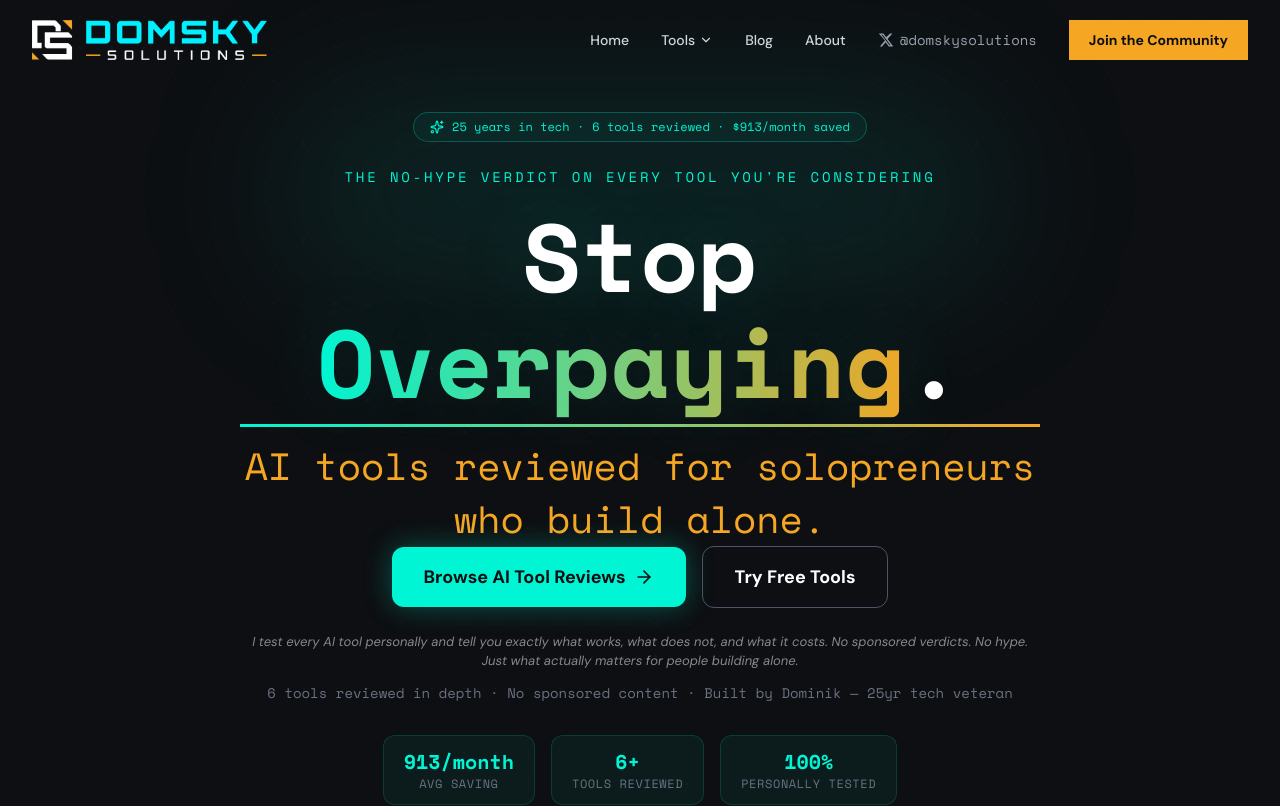
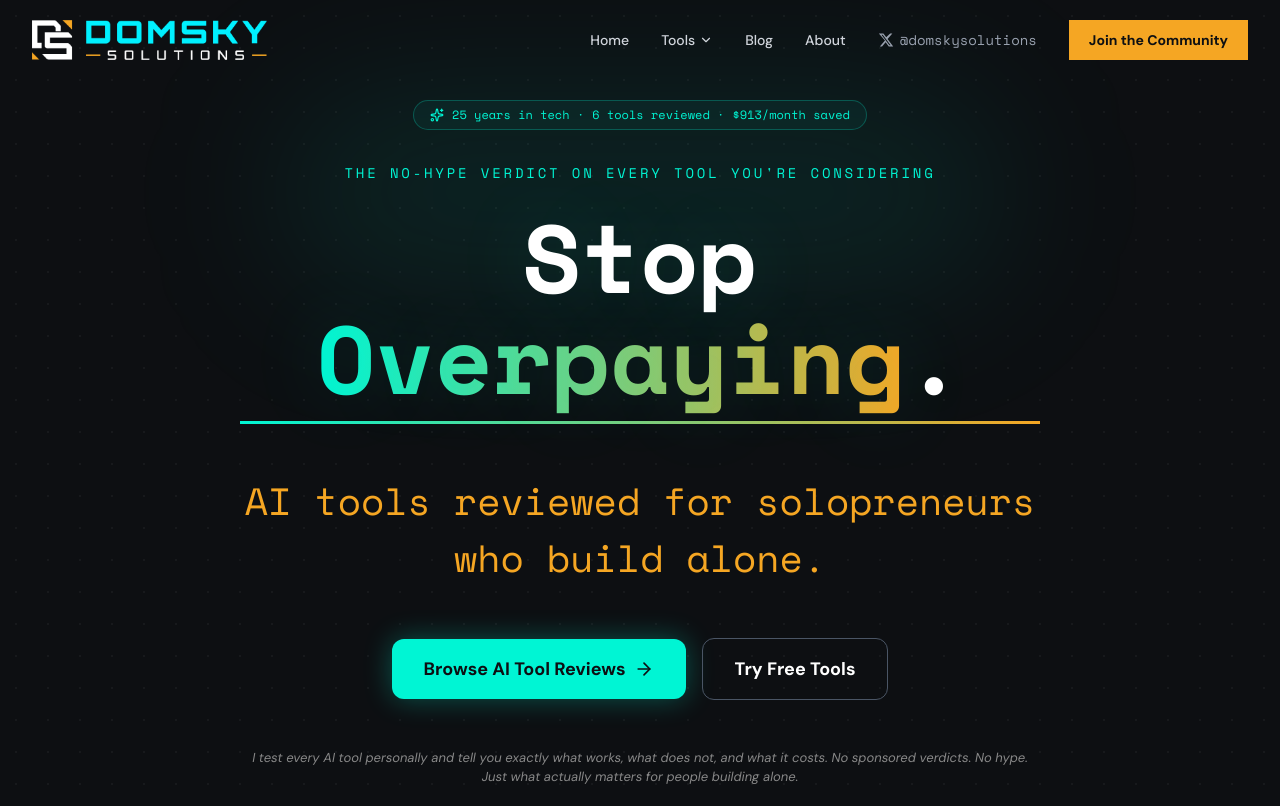
Before and after one commit to domskysolutions-collab/domskysolutions.com, a React (Vite) app: page / in a window 1280 px wide. Shown: the top 806 px of the page. Built offline with nearby package versions, Linux system fonts and the light colour scheme.

Commit message:
Update HomePage.tsx

```diff
--- a/src/pages/HomePage.tsx
+++ b/src/pages/HomePage.tsx
@@ -13,7 +13,10 @@
   return (
     <main className="bg-brand-bg min-h-screen">
       {/* Hero */}
-      <section className="relative pt-28 pb-16 md:pb-24 px-4 sm:px-6 lg:px-8 overflow-hidden">
+      <section
+        className="relative px-4 sm:px-6 lg:px-8 overflow-hidden"
+        style={{ paddingTop: 100, paddingBottom: 100 }}
+      >
         <div className="absolute inset-0 bg-grid-pattern opacity-40 pointer-events-none" aria-hidden />
         <div className="absolute top-24 left-1/2 -translate-x-1/2 w-[min(90vw,720px)] h-48 bg-brand-cyan/10 blur-[80px] rounded-full pointer-events-none" aria-hidden />
 
@@ -24,7 +27,7 @@
               to { width: 100%; }
             }
           `}</style>
-          <p className="inline-flex items-center gap-2 px-4 py-1.5 rounded-full border border-brand-cyan/25 bg-brand-cyan/5 text-brand-cyan text-xs font-mono mb-6">
+          <p className="inline-flex items-center gap-2 px-4 py-1.5 rounded-full border border-brand-cyan/25 bg-brand-cyan/5 text-brand-cyan text-xs font-mono mb-8">
             <Sparkles className="w-3.5 h-3.5" aria-hidden />
             <span className="block sm:inline">25 years in tech ·</span>{' '}
             <span className="block sm:inline">6 tools reviewed ·</span>{' '}
@@ -33,7 +36,7 @@
 
           <div className="mx-auto" style={{ maxWidth: 800 }}>
             <div
-              className="font-mono mb-4"
+              className="font-mono mb-6"
               style={{
                 textTransform: 'uppercase',
                 letterSpacing: '0.2em',
@@ -46,11 +49,11 @@
             </div>
 
             <h1
-              className="font-mono text-white mb-3"
+              className="font-mono text-white mb-10"
               style={{
                 fontSize: 'clamp(52px, 8vw, 96px)',
                 fontWeight: 900,
-                lineHeight: 1.1,
+                lineHeight: 1.05,
                 textShadow: '0 0 80px rgba(0, 245, 212, 0.15)',
               }}
             >
@@ -77,7 +80,7 @@
                   display: 'block',
                   animation: 'expandLine 1s ease forwards',
                   animationDelay: '0.4s',
-                  margin: '10px auto 0',
+                  margin: '12px auto 48px',
                 }}
               />
             </h1>
@@ -90,14 +93,15 @@
                 fontWeight: 400,
                 color: '#F5A623',
                 marginTop: 12,
-                lineHeight: 1.4,
+                marginBottom: 52,
+                lineHeight: 1.5,
               }}
             >
               AI tools reviewed for solopreneurs who build alone.
             </div>
           </div>
 
-          <div className="flex flex-col sm:flex-row items-center justify-center gap-4 mb-6">
+          <div className="flex flex-col sm:flex-row items-center justify-center gap-4 mb-12">
             <Link
               to="/tools"
               className="w-full sm:w-auto inline-flex items-center justify-center gap-2 px-8 py-4 rounded-xl bg-brand-cyan text-brand-bg font-bold text-lg hover:bg-[#33fcd9] transition-colors shadow-[0_0_28px_rgba(0,245,212,0.3)]"
@@ -111,17 +115,17 @@
               Try Free Tools
             </Link>
           </div>
-          <p className="mx-auto mb-3" style={{ maxWidth: 800, fontSize: 13, color: '#888', fontStyle: 'italic' }}>
+          <p className="mx-auto mb-4" style={{ maxWidth: 800, fontSize: 13, color: '#888', fontStyle: 'italic' }}>
             I test every AI tool personally and tell you exactly what works, what does not, and what it costs. No
             sponsored verdicts. No hype. Just what actually matters for people building alone.
           </p>
-          <p className="text-sm text-gray-500 font-mono">
+          <p className="text-sm text-gray-500 font-mono mb-14">
             <span className="block sm:inline">6 tools reviewed in depth ·</span>{' '}
             <span className="block sm:inline">No sponsored content ·</span>{' '}
             <span className="block sm:inline">Built by Dominik —</span>{' '}
             <span className="block sm:inline">25yr tech veteran</span>
           </p>
-          <div className="flex flex-wrap justify-center gap-4 mt-8">
+          <div className="flex flex-wrap justify-center gap-5 mt-8">
             {[
               { value: '913/month', label: 'avg saving' },
               { value: '6+', label: 'tools reviewed' },
@@ -133,7 +137,7 @@
                 style={{
                   background: 'rgba(0,245,212,0.05)',
                   border: '1px solid rgba(0,245,212,0.15)',
-                  padding: '12px 20px',
+                  padding: '20px 28px',
                   borderRadius: 12,
                 }}
               >
```
